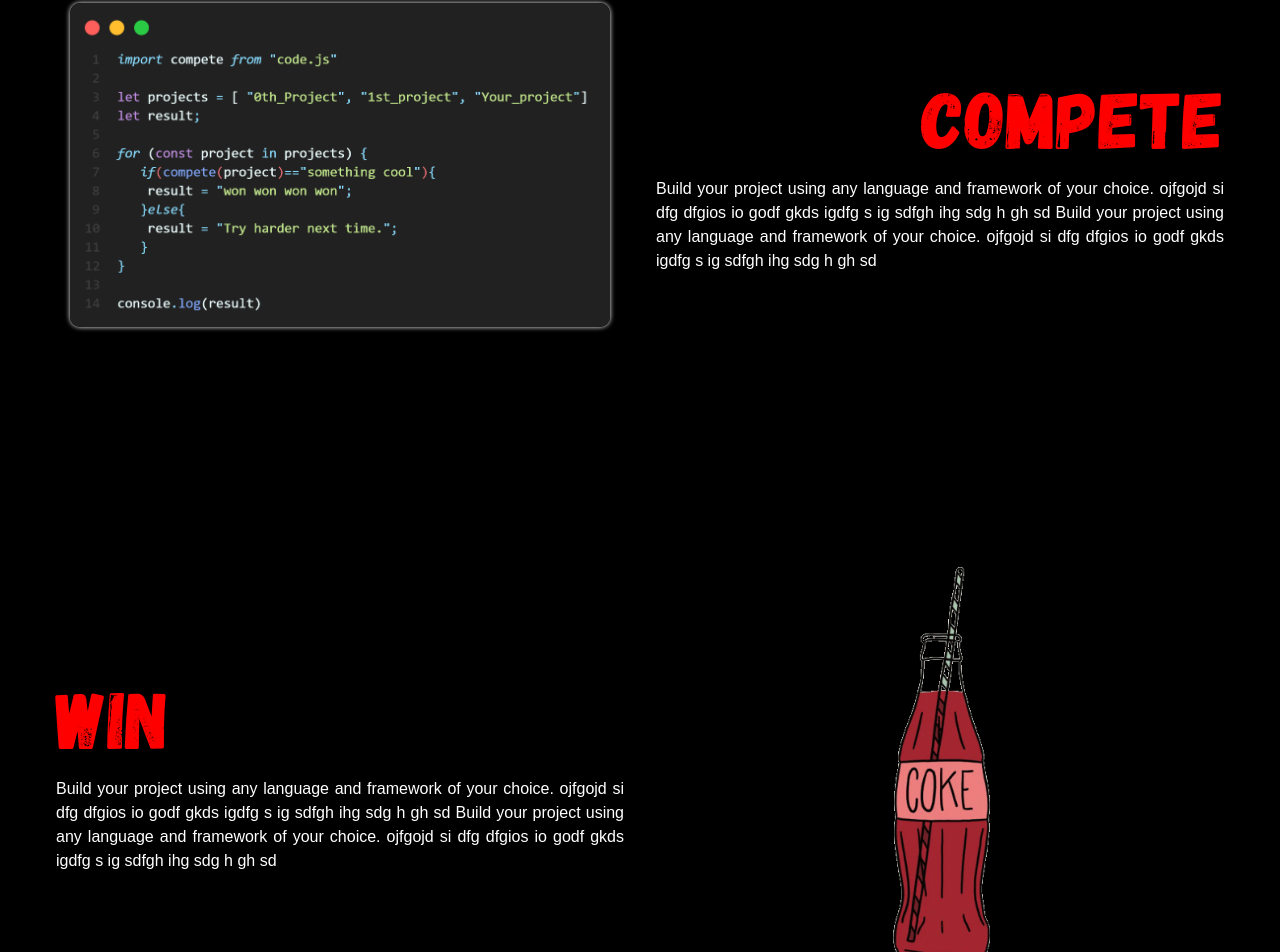
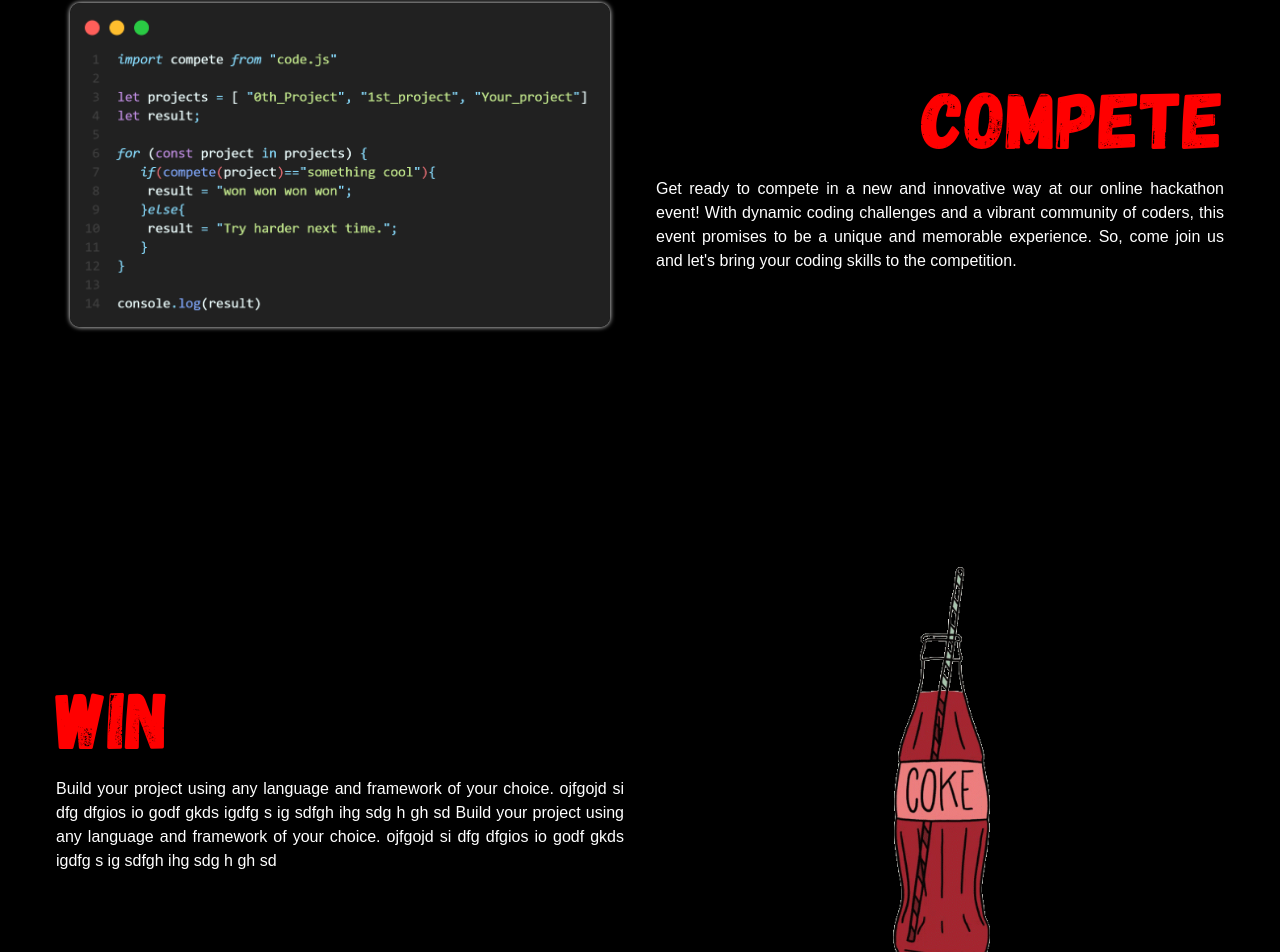
Before and after one commit to amitmishrra/coke-n-code, a React (Create React App) app: page / in a window 1280 px wide. Shown: the part 1535-2487 px from the top of the page. Built offline with nearby package versions, Linux system fonts and the light colour scheme.

Commit message:
Update index.jsx

```diff
--- a/src/Pages/LandingPage/index.jsx
+++ b/src/Pages/LandingPage/index.jsx
@@ -45,9 +45,7 @@ export default function LandingPage() {
                     </div>
 
                     <div className='smallText text-white text-justify '>
-                        Build your project using any language and framework of your choice.
-                        ojfgojd si dfg dfgios io godf gkds igdfg s ig sdfgh ihg sdg h gh sd
-                        Build your project using any language and framework of your choice. ojfgojd si dfg dfgios io godf gkds igdfg s ig sdfgh ihg sdg h gh sd
+                       Get ready to compete in a new and innovative way at our online hackathon event! With dynamic coding challenges and a vibrant community of coders, this event promises to be a unique and memorable experience. So, come join us and let's bring your coding skills to the competition.
                     </div>
             </div>
 
```
